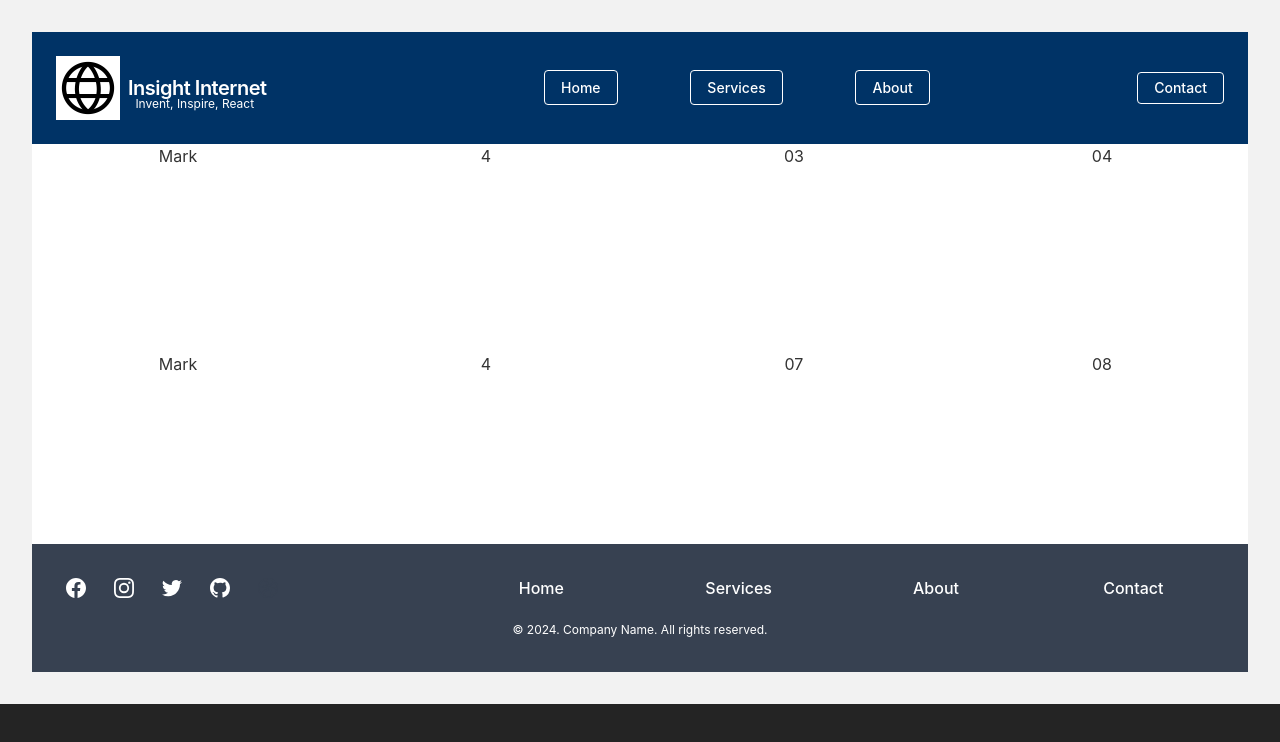
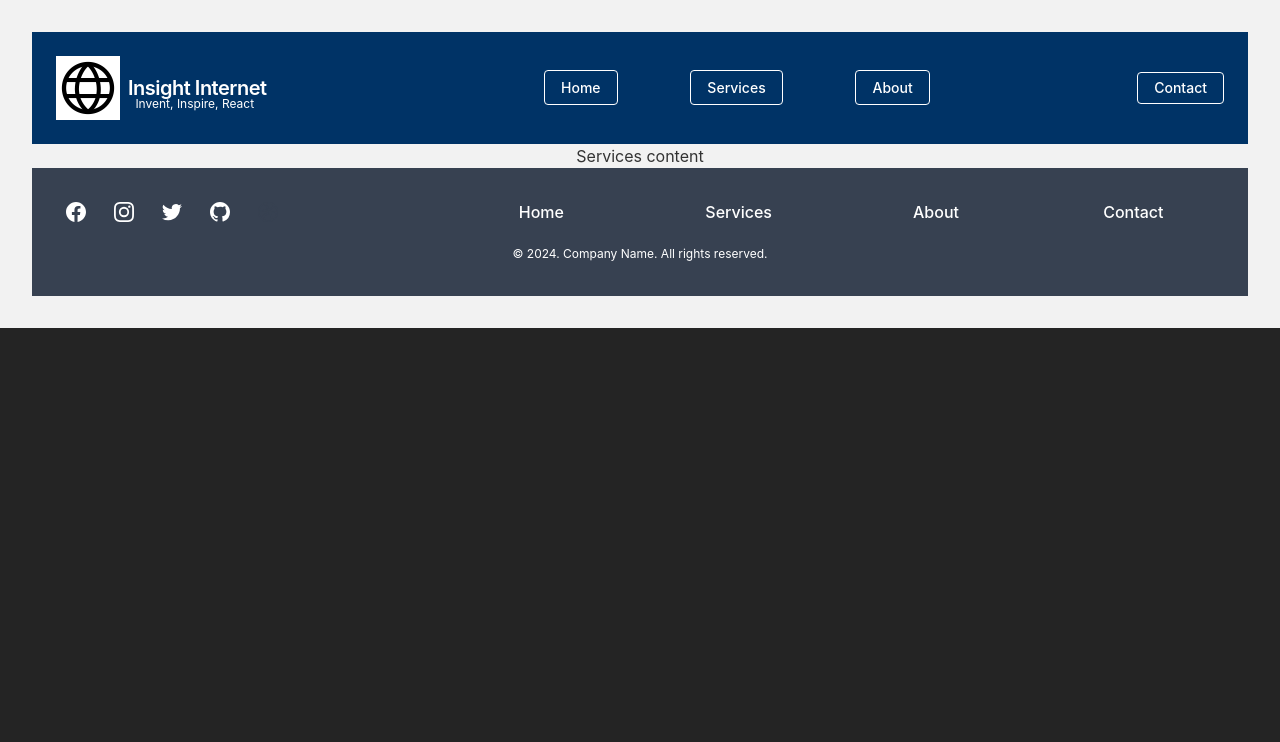
Before and after one commit to matherton/insightinternetApp, a Vue app: page /services in a window 1280 px wide. Shown: the top 742 px of the page. Built offline with nearby package versions, Linux system fonts and the light colour scheme.

Commit message:
added routes so that the url address loads the relevant holding component

```diff
--- a/src/App.vue
+++ b/src/App.vue
@@ -17,8 +17,8 @@ defineProps({
 
 <template>
   <Header />
-
-  <Page myName="Mark" :gridColMD="3" :gridColLG="4" />
+  <RouterView />
+  <!-- <Page myName="Mark" :gridColMD="3" :gridColLG="4" /> -->
 
   <Footer />
 </template>
--- a/src/components/pages/About.vue
+++ b/src/components/pages/About.vue
@@ -1,7 +1,5 @@
-<template lang="vue">
-<div>
-    About content
-</div>
+<template>
+  <div>About content</div>
 </template>
 <script>
 export default {
--- a/src/components/pages/Home.vue
+++ b/src/components/pages/Home.vue
@@ -1,7 +1,5 @@
-<template lang="vue">
-<div>
-       Home Content
-    </div>
+<template>
+  <div>Home Content</div>
 </template>
 <script>
 export default {
--- a/src/components/pages/Services.vue
+++ b/src/components/pages/Services.vue
@@ -1,7 +1,5 @@
-<template lang="vue">
-<div>
-        Services content
-    </div>
+<template>
+  <div>Services content</div>
 </template>
 <script>
 export default {
```
Also changed, not shown: src/main.js (+30 -4 lines).
